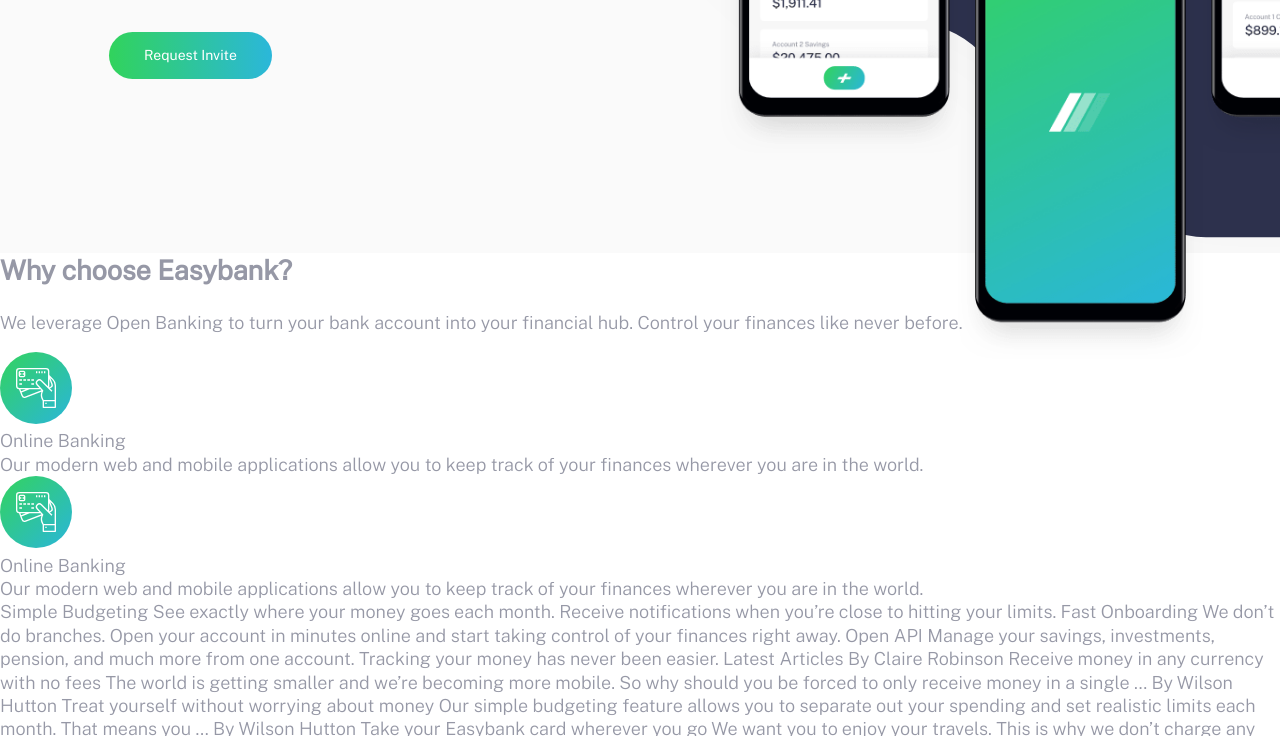
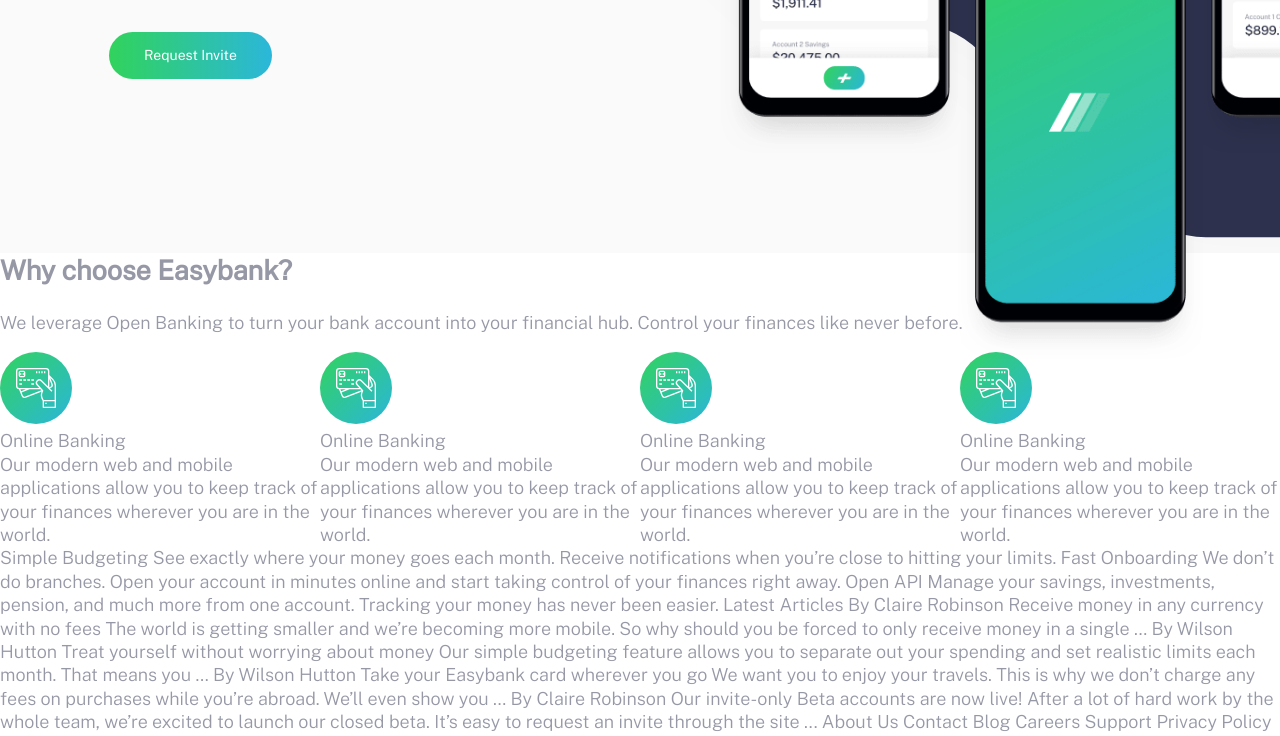
Before and after one commit to jgustavoj/javascript-easybank-landinpage-project, a plain HTML site: page index.html in a window 1280 px wide. Shown: the part 483-1219 px from the top of the page. Drawn offline with nearby package versions, Linux system fonts and the light colour scheme.

Commit message:
flex done

```diff
--- a/app/scss/_feature.scss
+++ b/app/scss/_feature.scss
@@ -1,8 +1,8 @@
 .feature {
-   display: flex;
 
 
-    &___grid{
+    &__grid{
+
 
         @include breakpoint-up(large){
             display: flex;
--- a/index.html
+++ b/index.html
@@ -93,8 +93,10 @@
       We leverage Open Banking to turn your bank account into your financial hub. Control
       your finances like never before.
     </p>
-    <!-- <div class="feature"> -->
+
     <div class="feature__grid">
+
+
       <div class="feature__item">
         <div class="feature__icon"><img src="/images/icon-online.svg"></div>
         <div class="feature__title">
@@ -104,45 +106,42 @@
           wherever you are in the world.
         </div>
       </div>
-    </div>
-
-
-
-    <div class="feature__grid">
       <div class="feature__item">
         <div class="feature__icon"><img src="/images/icon-online.svg"></div>
         <div class="feature__title">
           Online Banking</div>
         <div class="feature__description">Our modern web and mobile applications allow you to keep track of your
           finances
-          wherever you are in the world.</div>
+          wherever you are in the world.
+        </div>
       </div>
-    </div>
-
-
-
-
-    <!-- <div class="feature__grid">
       <div class="feature__item">
         <div class="feature__icon"><img src="/images/icon-online.svg"></div>
         <div class="feature__title">
           Online Banking</div>
         <div class="feature__description">Our modern web and mobile applications allow you to keep track of your
           finances
-          wherever you are in the world.</div>
+          wherever you are in the world.
+        </div>
       </div>
-    </div> -->
-    <!-- <div class="feature__grid">
       <div class="feature__item">
         <div class="feature__icon"><img src="/images/icon-online.svg"></div>
         <div class="feature__title">
           Online Banking</div>
         <div class="feature__description">Our modern web and mobile applications allow you to keep track of your
           finances
-          wherever you are in the world.</div>
+          wherever you are in the world.
+        </div>
       </div>
-    </div> -->
-    <!-- </div> -->
+
+
+    </div>
+
+
+
+
+
+
 
   </section>
 
```
Also changed, not shown: dist/style.css, 1 other file.
